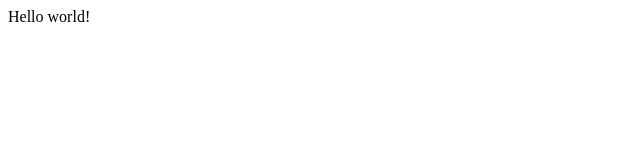
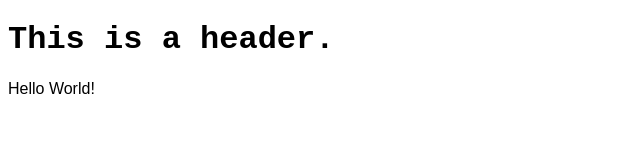
Before and after one commit to glumpat/glumpat.github.io, a Gatsby site: page / in a window 1280 px wide. Shown: the whole page, without its empty margins (0-640 px from the left). Built offline with nearby package versions, Linux system fonts and the light colour scheme; Gatsby itself is replaced by a stand-in of ours.

Commit message:
Add tailwind

```diff
--- a/gatsby-config.js
+++ b/gatsby-config.js
@@ -1,10 +1,13 @@
-/**
- * Configure your Gatsby site with this file.
- *
- * See: https://www.gatsbyjs.org/docs/gatsby-config/
- */
-
 module.exports = {
-  /* Your site config here */
-  plugins: []
+  plugins: [
+    {
+      resolve: 'gatsby-plugin-sass',
+      options: {
+        postCssPlugins: [
+          require('tailwindcss'),
+          require('./tailwind.config.js')
+        ]
+      }
+    }
+  ]
 }
--- /dev/null
+++ b/src/components/header.js
@@ -0,0 +1,7 @@
+import React from 'react'
+
+const Header = () => {
+  return <h1>This is a header.</h1>
+}
+
+export default Header
--- a/src/pages/index.js
+++ b/src/pages/index.js
@@ -1,3 +1,14 @@
-import React from "react"
+import React from 'react'
+import '../styles/index.scss'
+import Header from '../components/header'
 
-export default () => <div>Hello world!</div>
+const Index = () => {
+  return (
+    <>
+      <Header />
+      <div>Hello World!</div>
+    </>
+  )
+}
+
+export default Index
--- a/scss/_global.scss
+++ b/src/styles/index.scss
@@ -1,5 +1,8 @@
-// Typography
-@import "../node_modules/bootstrap/scss/bootstrap.scss";
+@import 'variables.scss';
+@import 'mixins.scss';
+@import 'navbar.scss';
+@import 'masthead.scss';
+@import 'about.scss';
 
 body {
   @include body-font;
@@ -94,7 +97,6 @@ section {
       transform: translate(0, -3px);
     }
   }
-
 }
 
 .link-red {
@@ -109,20 +111,17 @@ section {
 }
 
 .tool {
-  @extend .card;
   border: 5px solid black;
   border-radius: 0;
   height: 350px;
   margin-bottom: 20px;
 
   .tool-body {
-    @extend .card-body;
     background: $dark;
     color: $primary;
   }
 
   .tool-header {
-    @extend .card-header;
     height: 200px;
     display: flex;
 
@@ -202,7 +201,7 @@ section {
   color: white;
 
   &:hover * {
-    color: white
+    color: white;
   }
 }
 
@@ -215,7 +214,6 @@ section {
 }
 
 .grave {
-  @extend .card;
   border: 3px solid white;
   border-radius: 0;
   height: 350px;
@@ -247,11 +245,6 @@ section {
 }
 
 .grave-footer {
-  @extend .card-footer;
   border-radius: 0 !important;
   border: none;
 }
-
-.grave-body {
-  @extend .card-body;
-}
--- /dev/null
+++ b/tailwind.config.js
@@ -0,0 +1,7 @@
+module.exports = {
+  theme: {
+    extend: {},
+  },
+  variants: {},
+  plugins: [],
+}
```
Also changed, not shown: package.json (+12 -1 lines), src/components/grave.js (added, +7 -0 lines), .eslintrc.js (added), src/styles/_about.scss (renamed from scss/_about.scss), src/styles/_bootstrap-overrides.scss (renamed from scss/_bootstrap-overrides.scss), src/styles/_masthead.scss (renamed from scss/_masthead.scss), src/styles/_mixins.scss (renamed from scss/_mixins.scss), src/styles/_navbar.scss (renamed from scss/_navbar.scss), src/styles/_variables.scss (renamed from scss/_variables.scss), src/styles/freelancer.scss (renamed from scss/freelancer.scss), 1 other file.
